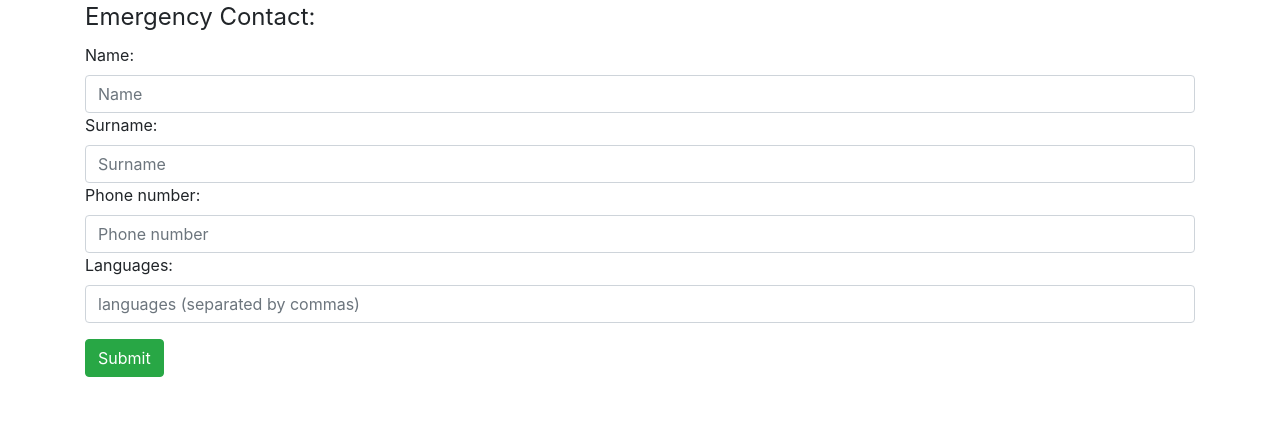
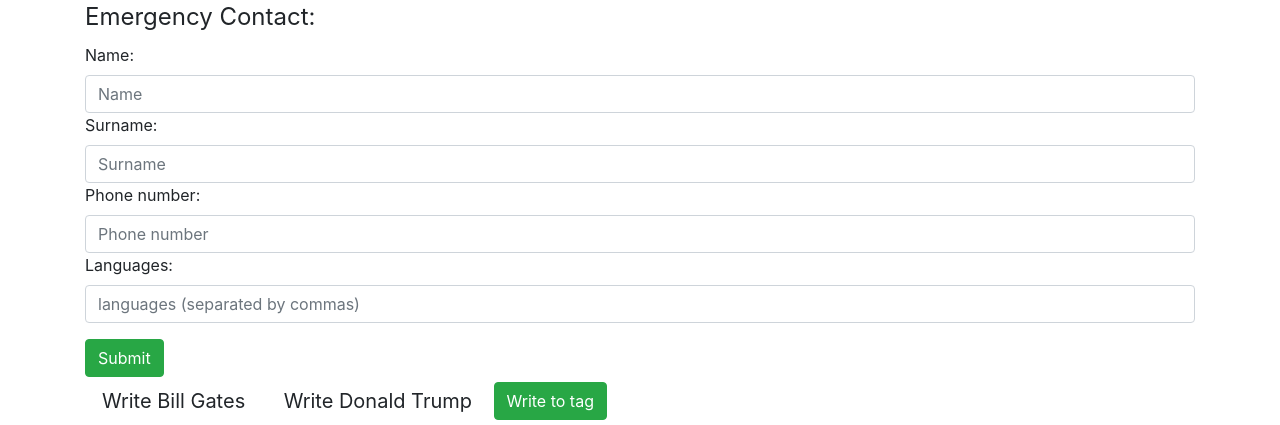
Before and after one commit to EleonoraVG/HackTheBurgh, a Flask app: page /new in a window 1280 px wide. Shown: the part 747-1172 px from the top of the page. Before the commit the page ends 1124 px from the top, so only its background shows below. Run offline with Flask 2, Linux system fonts and the light colour scheme; some libraries are stand-ins or nearby versions.

Commit message:
write works

```diff
--- a/templates/form.html
+++ b/templates/form.html
@@ -67,9 +67,15 @@
 <button type="submit" class="btn btn-success">Submit</button>
 {% if uid %}
 <span></span>
-<button class="btn btn-success" onclick="writeNfc('{{uid}}')"> Write to tag</button>
 {% endif %}
 </form>
+<button class="btn btn-lg btn-default" onclick="writeNfc('5c8e4875d2a86ee6f5c3172f')">Write Bill Gates</button>
+ <button class="btn btn-lg btn-default" onclick="writeNfc('5c8e48d1d2a86ee6f5c31730')">Write Donald Trump</button>
+<button class="btn btn-success" onclick="writeNfc('{{uid}}')"> Write to tag</button>
+
+
+
+
 {% with messages = get_flashed_messages(with_categories=true) %}
 {% if messages %}
 
```
